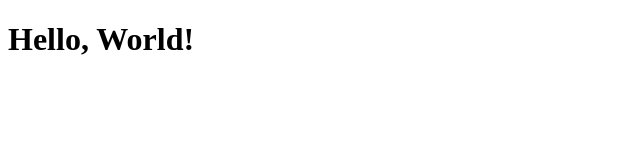
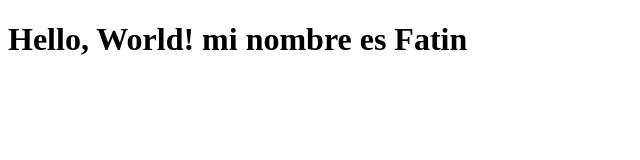
Before and after one commit to fmjawadcurso/repolocal, a plain HTML site: page index.html in a window 1280 px wide. Shown: the whole page, without its empty margins (0-640 px from the left). Drawn offline with Linux system fonts and the light colour scheme.

Commit message:
update index.html in develop

```diff
--- a/index.html
+++ b/index.html
@@ -6,6 +6,6 @@
     <title>Document</title>
 </head>
 <body>
-   <h1>Hello, World!</h1>
+   <h1>Hello, World! mi nombre es Fatin</h1>
 </body>
 </html>
```
